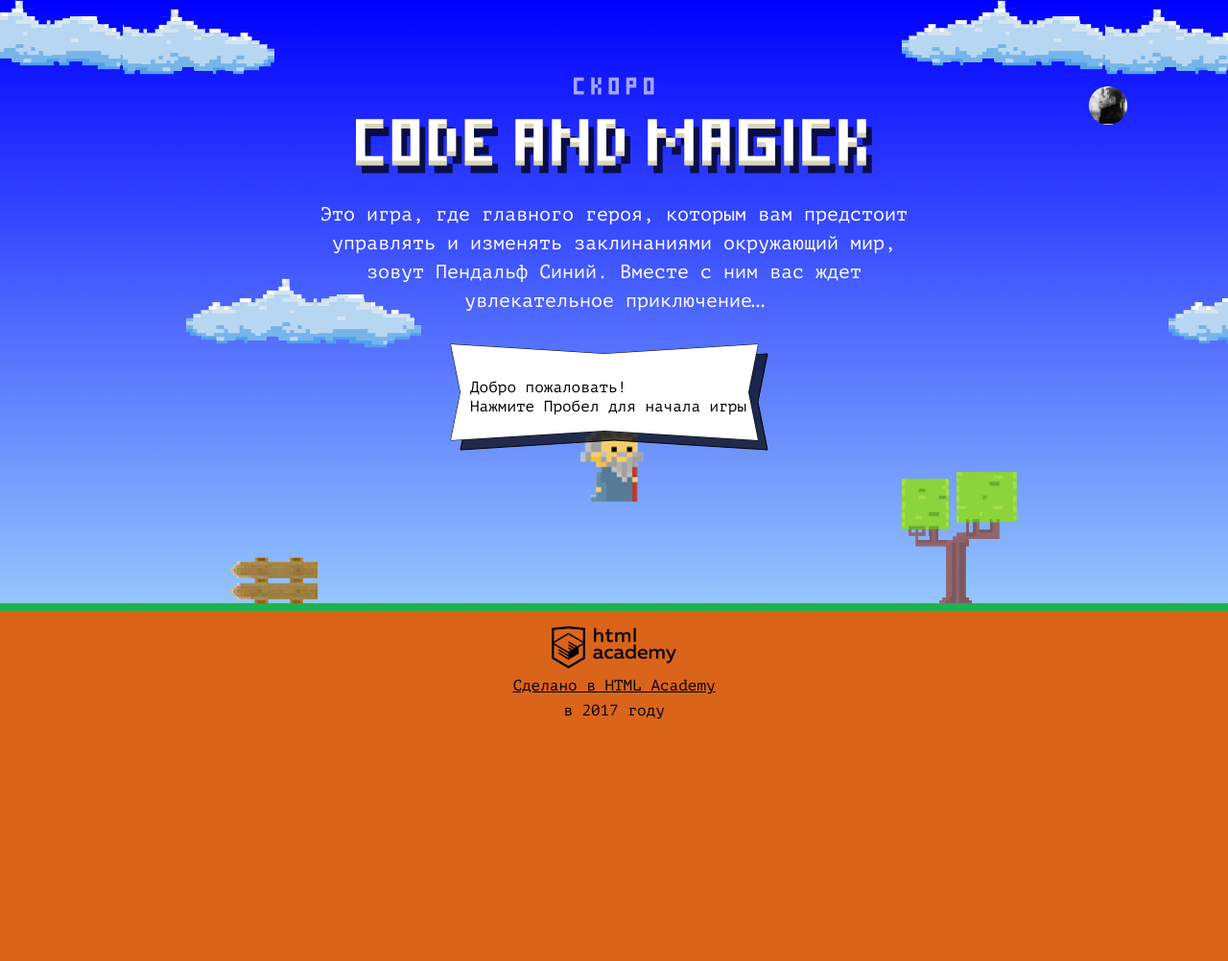
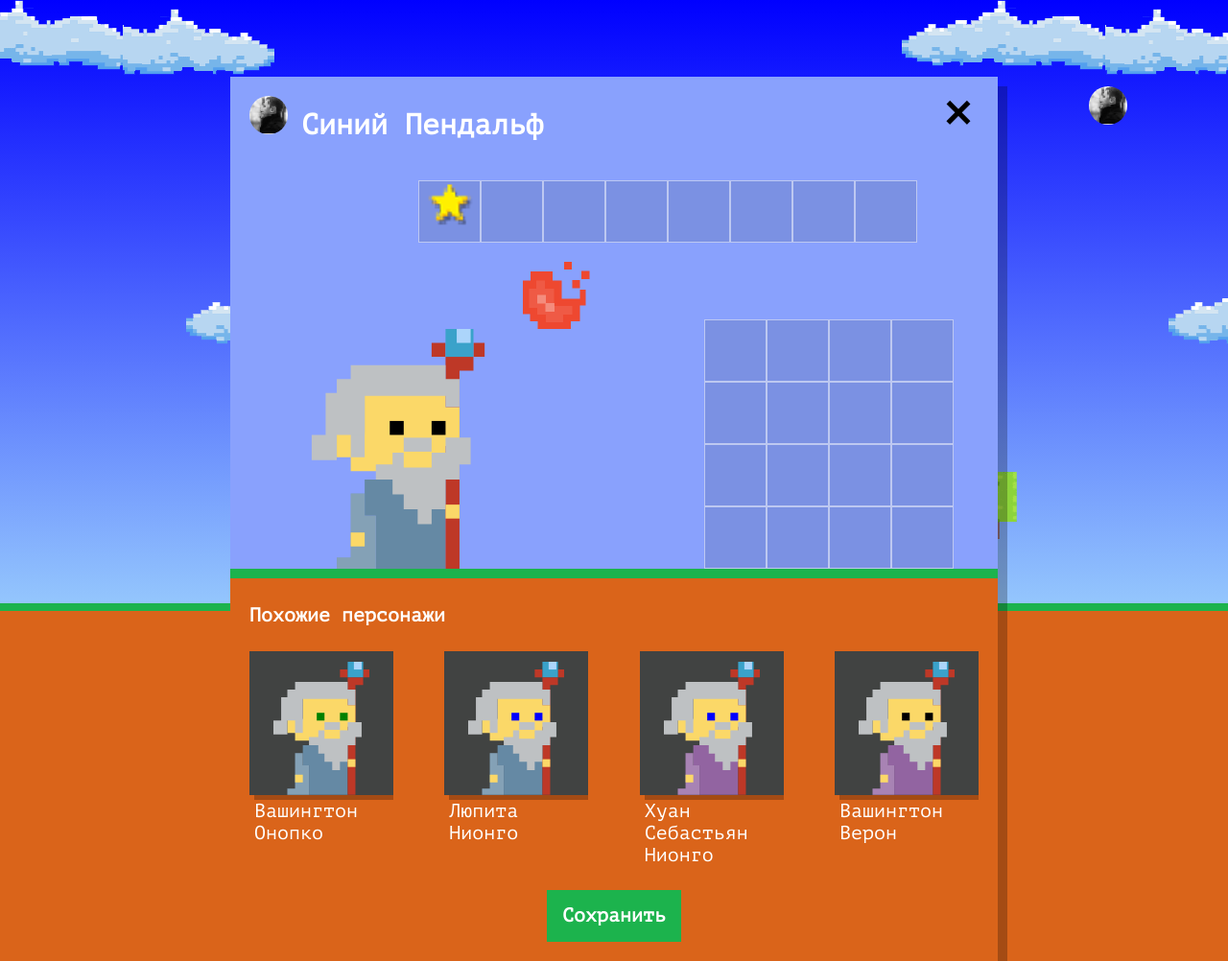
Before and after one commit to Kasinerava/1439613-code-and-magick-21, a website: page index.html in a window 1280 px wide. Shown: the whole page at 96% size. Before the commit the page ends 800 px from the top, so only its background shows below. Drawn offline with Linux system fonts and the light colour scheme.

Commit message:
Рандомные похожие волшебники

```diff
--- a/index.html
+++ b/index.html
@@ -203,6 +203,7 @@
   }
 </script>
 <script src="js/stat.js"></script>
+<script src="js/setup.js"></script>
 <script src="js/game.js"></script>
 
 </body>
--- /dev/null
+++ b/js/setup.js
@@ -0,0 +1,29 @@
+'use strict';
+
+const userDialog = document.querySelector(`.setup`);
+userDialog.classList.remove(`hidden`);
+
+document.querySelector(`.setup-similar`).classList.remove(`hidden`);
+const similarListElement = document.querySelector(`.setup-similar-list`);
+const similarWizardTemplate = document.querySelector(`#similar-wizard-template`)
+  .content
+  .querySelector(`.setup-similar-item`);
+
+const WIZARD_NAMES = [`Иван`, `Хуан Себастьян`, `Мария`, `Кристоф`, `Виктор`, `Юлия`, `Люпита`, `Вашингтон`];
+const WIZARD_SURNAME = [` да Марья`, ` Верон`, ` Мирабелла`, ` Вальц`, ` Онопко`, ` Топольницкая`, ` Нионго`, ` Ирвинг`];
+const COAT_COLOR = [`rgb(101, 137, 164)`, `rgb(241, 43, 107)`, `rgb(146, 100, 161)`, `rgb(56, 159, 117)`, `rgb(215, 210, 55)`, `rgb(0, 0, 0)`];
+const EYES_COLOR = [`black`, `red`, `blue`, `yellow`, `green`];
+
+
+for (let i = 0; i < 4; i++) {
+  let wizardElement = similarWizardTemplate.cloneNode(true);
+  const nameWizard = WIZARD_NAMES[Math.floor(Math.random() * WIZARD_NAMES.length)] + WIZARD_SURNAME[[Math.floor(Math.random() * WIZARD_SURNAME.length)]];
+  const coatColor = COAT_COLOR[Math.floor(Math.random() * COAT_COLOR.length)];
+  const eyesColor = EYES_COLOR[Math.floor(Math.random() * EYES_COLOR.length)];
+
+  wizardElement.querySelector(`.setup-similar-label`).textContent = nameWizard;
+  wizardElement.querySelector(`.wizard-coat`).style.fill = coatColor;
+  wizardElement.querySelector(`.wizard-eyes`).style.fill = eyesColor;
+
+  similarListElement.appendChild(wizardElement);
+}
```
